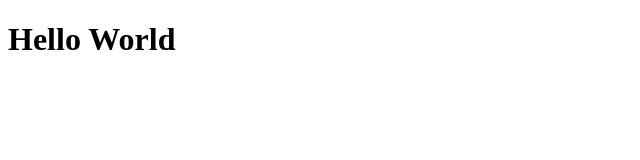
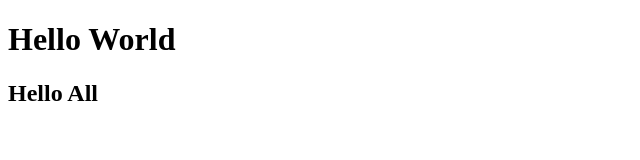
Before and after one commit to Milanroman/test-git, a plain HTML site: page index.html in a window 1280 px wide. Shown: the whole page, without its empty margins (0-640 px from the left). Drawn offline with Linux system fonts and the light colour scheme.

Commit message:
say Hello all

```diff
--- a/index.html
+++ b/index.html
@@ -6,5 +6,8 @@
 </head>
 <body>
 <h1>Hello World</h1>
+
+<h2>Hello All</h2>
+
 </body>
 </html>
```
